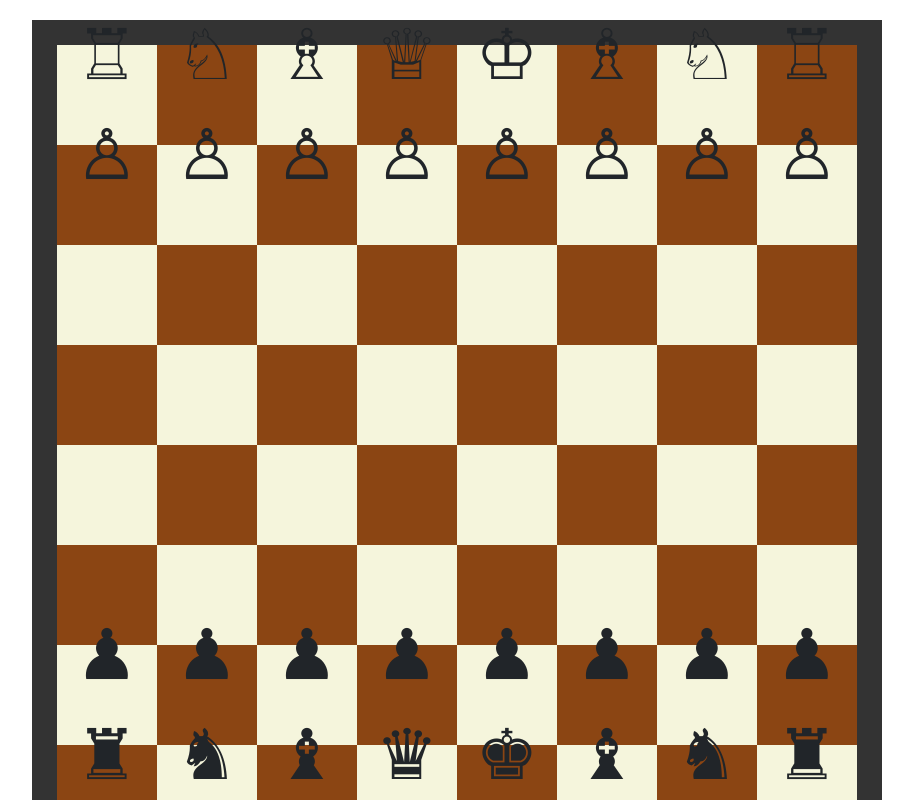
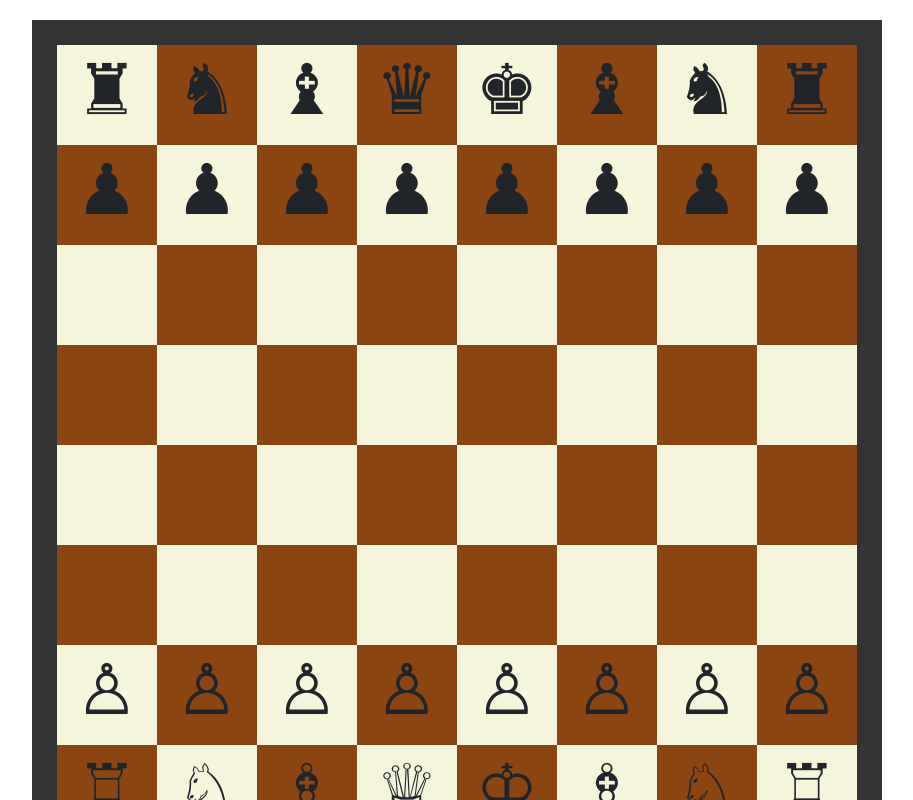
Before and after one commit to Raph-Tnd/collaborative-chess-play, an Angular app in the folder Front-end/Collaborative-ChessPlay/: page /play in a window 1280 px wide. Shown: the top 800 px of the page, without its empty margins (183-1096 px from the left). Built offline with nearby package versions, Linux system fonts and the light colour scheme.

Commit message:
Piece centered in cell

```diff
--- a/Front-end/Collaborative-ChessPlay/src/app/chess-board/chess-board.component.scss
+++ b/Front-end/Collaborative-ChessPlay/src/app/chess-board/chess-board.component.scss
@@ -4,8 +4,8 @@
   margin: 20px;
   border: 25px solid #333;
   position: relative;
-  margin-left: auto;
-  margin-right: auto;
+  display: flex;
+  flex-direction: column-reverse;
 
 }
 
@@ -17,7 +17,8 @@
     font-size: 70px;
   text-align: center;
   display: table-cell;
-  vertical-align: middle;
+  vertical-align: bottom;
+  padding-top: 35px;
 }
 
 .brown{
@@ -29,6 +30,7 @@
   text-align: center;
   display: table-cell;
   vertical-align: middle;
+  padding-top: 35px;
 }
 
 .moveFormField{
--- a/Front-end/Collaborative-ChessPlay/src/app/chess-board/chess-board.component.ts
+++ b/Front-end/Collaborative-ChessPlay/src/app/chess-board/chess-board.component.ts
@@ -39,18 +39,18 @@ export class ChessBoardComponent implements OnInit {
   colorBoard(x: number, y: number){
     if (this.isEven(x)){
       if(this.isEven(y)){
+        return "brown";
+      }
+      else{
+        return "beige";
+      }
+    }
+    else{
+      if(this.isEven(y)){
         return "beige";
       }
       else{
         return "brown";
-      }
-    }
-    else{
-      if(this.isEven(y)){
-        return "brown";
-      }
-      else{
-        return "beige";
       }
     }
   }
--- /dev/null
+++ b/package.json
@@ -0,0 +1,5 @@
+{
+  "dependencies": {
+    "@angular/material": "^12.2.8"
+  }
+}
```
Also changed, not shown: 1 other file (tests, documents, lock files or other folders).
